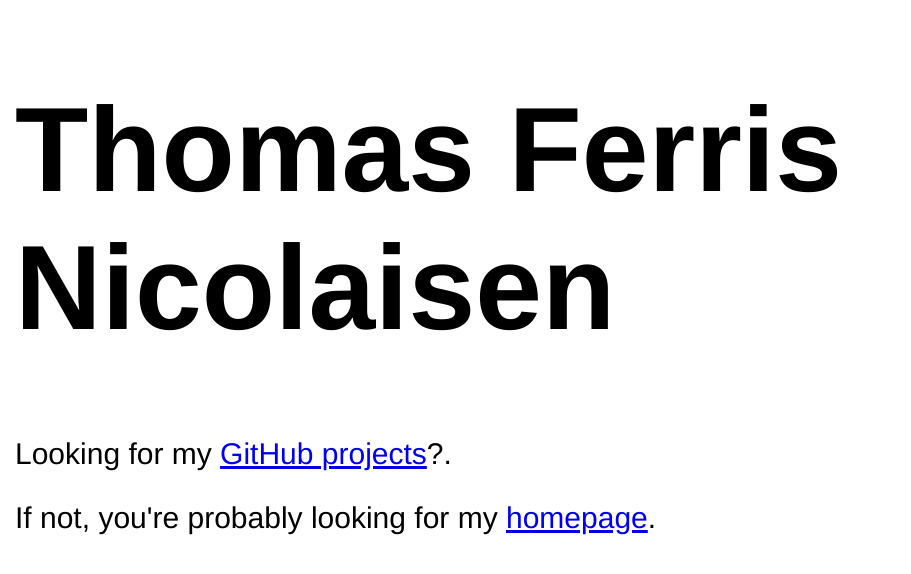
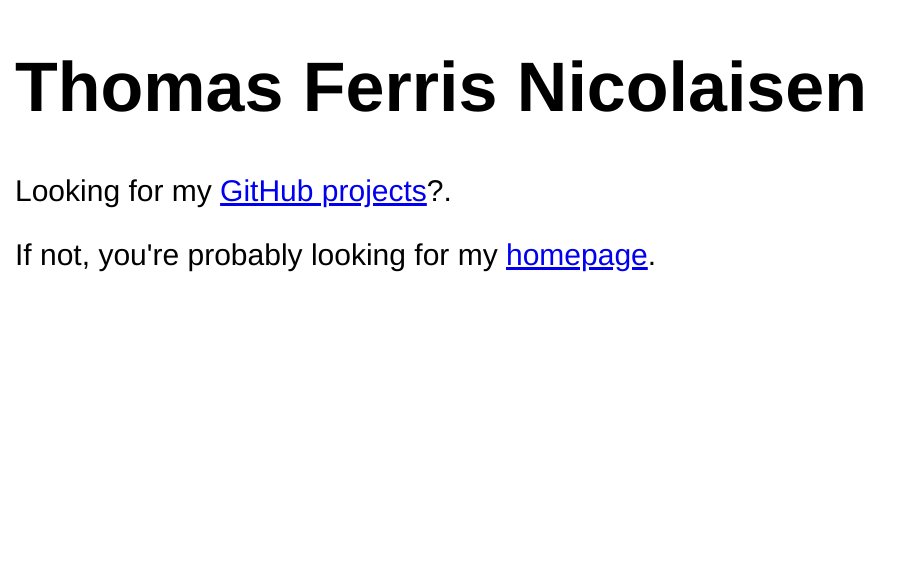
Before and after one commit to tfnico/tfnico.github.com, a plain HTML site: page index.html in a window 1280 px wide. Shown: the whole page, without its empty margins (0-911 px from the left). Drawn offline with Linux system fonts and the light colour scheme.

Commit message:
Smaller h1 font.

```diff
--- a/index.html
+++ b/index.html
@@ -9,7 +9,7 @@
         font-family: Helvetica Neue, Arial, sans-serif;
         margin-left: 15px;
       }
-      h1 { font-size: 120px; }
+      h1 { font-size: 70px; }
       p { margin-top: 20px; font-size: 30px; }
     </style>
   </head>
```
